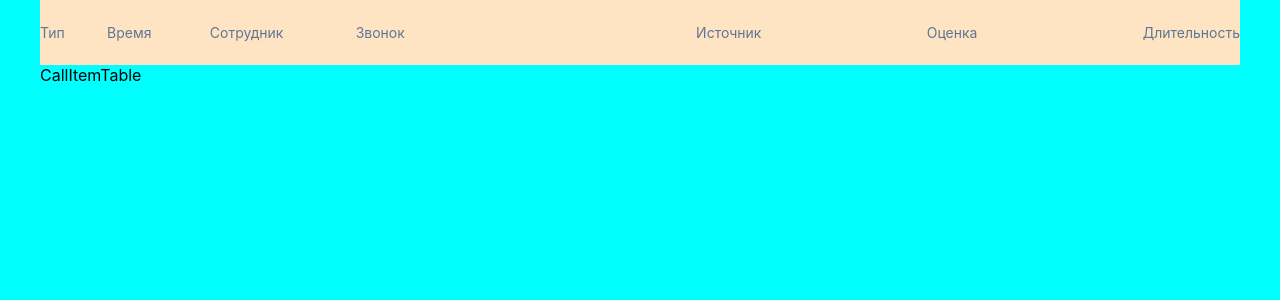
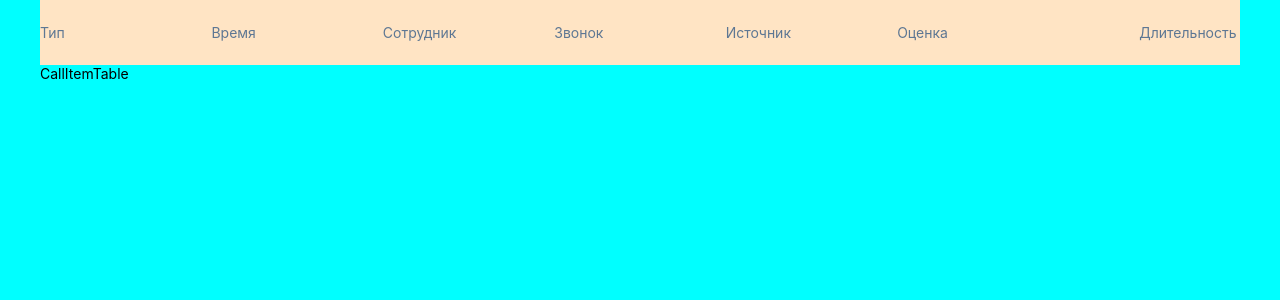
Before and after one commit to AleksanderIazev/skilla-callTable-app, a React (Create React App) app: page / in a window 1280 px wide. Shown: the top 300 px of the page. Built offline with nearby package versions, Linux system fonts and the light colour scheme; no server answers; a web font is replaced by a local one.

Commit message:
add grid in header styles

```diff
--- a/src/assets/styles/global.styles.ts
+++ b/src/assets/styles/global.styles.ts
@@ -1,19 +1,21 @@
 import { createGlobalStyle } from 'styled-components';
 
 export default createGlobalStyle`
+  *,
+  *::after,
+  *:before{
+    box-sizing: border-box;
+  }
+
   body {
     margin: 0;
+    font-weight: 400;
+    font-size: 14px;
     font-family:'SF Pro Display', -apple-system, BlinkMacSystemFont, 'Segoe UI', 'Roboto', 'Oxygen',
     'Ubuntu', 'Cantarell', 'Fira Sans', 'Droid Sans', 'Helvetica Neue',
     sans-serif;
     -webkit-font-smoothing: antialiased;
     -moz-osx-font-smoothing: grayscale;
-    background-color: #F1F4F9;
-
-  }
-
-  code {
-    font-family: source-code-pro, Menlo, Monaco, Consolas, 'Courier New',
-    monospace;
+     background-color: #F1F4F9;
   }
 `;
--- a/src/components/CallTable/HeaderCallTable/HeaderCallTable.styled.ts
+++ b/src/components/CallTable/HeaderCallTable/HeaderCallTable.styled.ts
@@ -1,19 +1,29 @@
 import styled from 'styled-components';
 
 export const HeaderCallTableWrapper = styled.div`
-    display: flex;
+    display: grid;
+    grid-template-columns: repeat(7, auto);
     align-items: center;
-    justify-content: space-between;
-    width: 100%;
     height: 65px;
     background-color: bisque;
     color: #5e7793;
-    font-size: 14px;
+    @media (max-width: 1440px) {
+        grid-template-columns: repeat(6, minmax(75px, 1fr)) minmax(0, 1fr);
+    }
 `;
 
-export const HeaderCallTableLink = styled.a<{ marginRight?: string }>`
+export const HeaderCallTableLink = styled.a<{ paddingRight?: string }>`
     color: inherit;
     text-decoration: none;
     cursor: pointer;
-    margin-right: ${props => props.marginRight || '0px'};
+    padding-right: ${props => props.paddingRight || '0'};
+    &:last-child {
+        @media (max-width: 1440px) {
+            justify-self: flex-end;
+        }
+    }
+
+    @media (max-width: 1440px) {
+        padding-right: 2%;
+    }
 `;
--- a/src/components/CallTable/HeaderCallTable/HeaderCallTable.tsx
+++ b/src/components/CallTable/HeaderCallTable/HeaderCallTable.tsx
@@ -7,22 +7,22 @@ interface IHeaderCallTableProps {}
 export const HeaderCallTable: FC<IHeaderCallTableProps> = ({}) => {
     return (
         <HeaderCallTableWrapper>
-            <HeaderCallTableLink href='#' marginRight='31px'>
+            <HeaderCallTableLink href='#' paddingRight='31px'>
                 Тип
             </HeaderCallTableLink>
-            <HeaderCallTableLink href='#' marginRight='47px'>
+            <HeaderCallTableLink href='#' paddingRight='47px'>
                 Время
             </HeaderCallTableLink>
-            <HeaderCallTableLink href='#' marginRight='61px'>
+            <HeaderCallTableLink href='#' paddingRight='61px'>
                 Сотрудник
             </HeaderCallTableLink>
-            <HeaderCallTableLink href='#' marginRight='280px'>
+            <HeaderCallTableLink href='#' paddingRight='280px'>
                 Звонок
             </HeaderCallTableLink>
-            <HeaderCallTableLink href='#' marginRight='154px'>
+            <HeaderCallTableLink href='#' paddingRight='154px'>
                 Источник
             </HeaderCallTableLink>
-            <HeaderCallTableLink href='#' marginRight='154px'>
+            <HeaderCallTableLink href='#' paddingRight='414px'>
                 Оценка
             </HeaderCallTableLink>
             <HeaderCallTableLink href='#'>Длительность</HeaderCallTableLink>
```
Also changed, not shown: public/index.html (+6 -26 lines).
